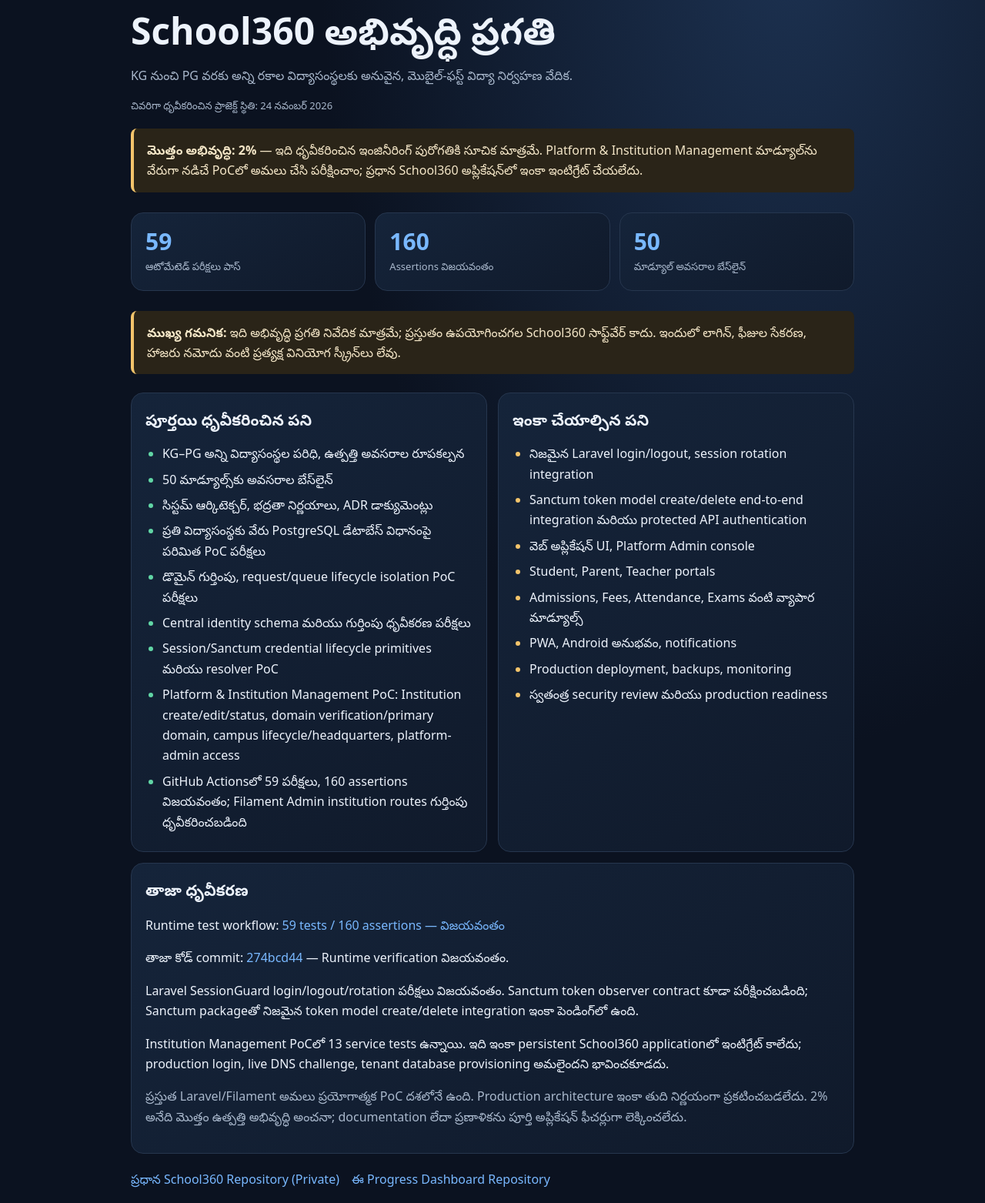
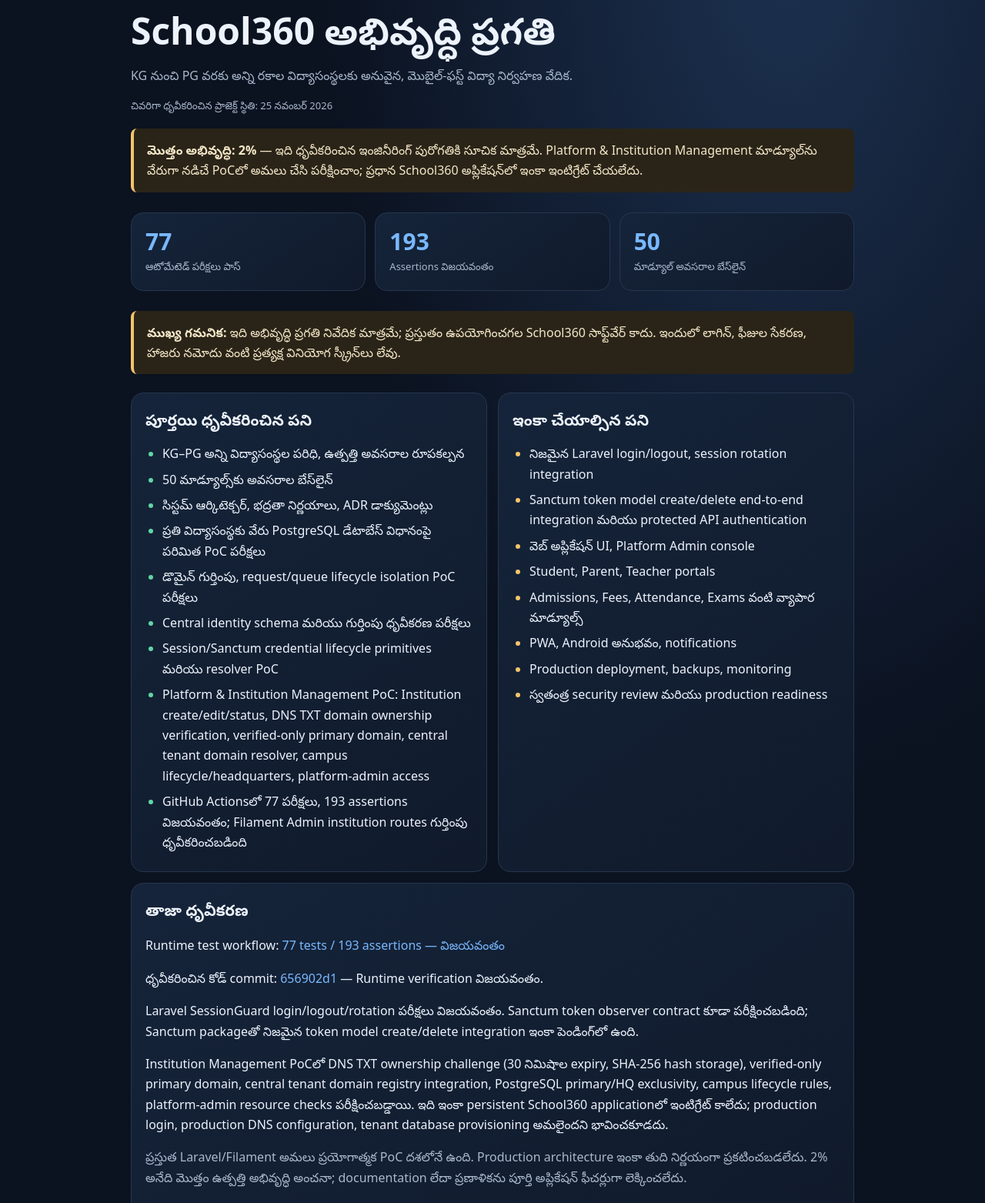
Before and after one commit to kkjan2007/School360-Progress, a plain HTML site: page index.html in a window 1280 px wide. Shown: the part 80-1643 px from the top of the page at 77% size. Drawn offline with Linux system fonts and the light colour scheme.

Commit message:
Update public progress dashboard with verified 77-test milestone

```diff
--- a/index.html
+++ b/index.html
@@ -19,11 +19,11 @@ a{color:var(--blue);text-decoration:none}a:hover{text-decoration:underline}.link
 <div class="top"><strong>School360</strong><span class="tag">అభివృద్ధి నివేదిక</span></div>
 <h1>School360 అభివృద్ధి ప్రగతి</h1>
 <p class="sub">KG నుంచి PG వరకు అన్ని రకాల విద్యాసంస్థలకు అనువైన, మొబైల్-ఫస్ట్ విద్యా నిర్వహణ వేదిక.</p>
-<div class="updated">చివరిగా ధృవీకరించిన ప్రాజెక్ట్ స్థితి: 24 నవంబర్ 2026</div>
+<div class="updated">చివరిగా ధృవీకరించిన ప్రాజెక్ట్ స్థితి: 25 నవంబర్ 2026</div>
 <div class="notice"><strong>మొత్తం అభివృద్ధి: 2%</strong> — ఇది ధృవీకరించిన ఇంజినీరింగ్ పురోగతికి సూచిక మాత్రమే. Platform & Institution Management మాడ్యూల్‌ను వేరుగా నడిచే PoCలో అమలు చేసి పరీక్షించాం; ప్రధాన School360 అప్లికేషన్‌లో ఇంకా ఇంటిగ్రేట్ చేయలేదు.</div>
 <section class="stats" aria-label="ధృవీకరించిన పరీక్షా గణాంకాలు">
-<div class="stat"><strong>59</strong><span>ఆటోమేటెడ్ పరీక్షలు పాస్</span></div>
-<div class="stat"><strong>160</strong><span>Assertions విజయవంతం</span></div>
+<div class="stat"><strong>77</strong><span>ఆటోమేటెడ్ పరీక్షలు పాస్</span></div>
+<div class="stat"><strong>193</strong><span>Assertions విజయవంతం</span></div>
 <div class="stat"><strong>50</strong><span>మాడ్యూల్ అవసరాల బేస్‌లైన్</span></div>
 </section>
 <div class="notice"><strong>ముఖ్య గమనిక:</strong> ఇది అభివృద్ధి ప్రగతి నివేదిక మాత్రమే; ప్రస్తుతం ఉపయోగించగల School360 సాఫ్ట్‌వేర్ కాదు. ఇందులో లాగిన్, ఫీజుల సేకరణ, హాజరు నమోదు వంటి ప్రత్యక్ష వినియోగ స్క్రీన్‌లు లేవు.</div>
@@ -36,8 +36,8 @@ a{color:var(--blue);text-decoration:none}a:hover{text-decoration:underline}.link
 <li>డొమైన్ గుర్తింపు, request/queue lifecycle isolation PoC పరీక్షలు</li>
 <li>Central identity schema మరియు గుర్తింపు ధృవీకరణ పరీక్షలు</li>
 <li>Session/Sanctum credential lifecycle primitives మరియు resolver PoC</li>
-<li>Platform & Institution Management PoC: Institution create/edit/status, domain verification/primary domain, campus lifecycle/headquarters, platform-admin access</li>
-<li>GitHub Actionsలో 59 పరీక్షలు, 160 assertions విజయవంతం; Filament Admin institution routes గుర్తింపు ధృవీకరించబడింది</li>
+<li>Platform & Institution Management PoC: Institution create/edit/status, DNS TXT domain ownership verification, verified-only primary domain, central tenant domain resolver, campus lifecycle/headquarters, platform-admin access</li>
+<li>GitHub Actionsలో 77 పరీక్షలు, 193 assertions విజయవంతం; Filament Admin institution routes గుర్తింపు ధృవీకరించబడింది</li>
 </ul></section>
 <section class="panel pending"><h2>ఇంకా చేయాల్సిన పని</h2><ul>
 <li>నిజమైన Laravel login/logout, session rotation integration</li>
@@ -50,10 +50,10 @@ a{color:var(--blue);text-decoration:none}a:hover{text-decoration:underline}.link
 <li>స్వతంత్ర security review మరియు production readiness</li>
 </ul></section></div>
 <section class="panel"><h2>తాజా ధృవీకరణ</h2>
-<p>Runtime test workflow: <a href="https://github.com/kkjan2007/School360/actions/runs/45454901941">59 tests / 160 assertions — విజయవంతం</a></p>
-<p>తాజా కోడ్ commit: <a href="https://github.com/kkjan2007/School360/commit/274bcd44c64f7fe1be2932086c912c9e5a0e163a">274bcd44</a> — Runtime verification విజయవంతం.</p>
+<p>Runtime test workflow: <a href="https://github.com/kkjan2007/School360/actions/runs/45539719950">77 tests / 193 assertions — విజయవంతం</a></p>
+<p>ధృవీకరించిన కోడ్ commit: <a href="https://github.com/kkjan2007/School360/commit/656902d1adb00ff3b52f0dd16370a8c05c8900ff">656902d1</a> — Runtime verification విజయవంతం.</p>
 <p>Laravel SessionGuard login/logout/rotation పరీక్షలు విజయవంతం. Sanctum token observer contract కూడా పరీక్షించబడింది; Sanctum packageతో నిజమైన token model create/delete integration ఇంకా పెండింగ్‌లో ఉంది.</p>
-<p>Institution Management PoCలో 13 service tests ఉన్నాయి. ఇది ఇంకా persistent School360 applicationలో ఇంటిగ్రేట్ కాలేదు; production login, live DNS challenge, tenant database provisioning అమలైందని భావించకూడదు.</p>
+<p>Institution Management PoCలో DNS TXT ownership challenge (30 నిమిషాల expiry, SHA-256 hash storage), verified-only primary domain, central tenant domain registry integration, PostgreSQL primary/HQ exclusivity, campus lifecycle rules, platform-admin resource checks పరీక్షించబడ్డాయి. ఇది ఇంకా persistent School360 applicationలో ఇంటిగ్రేట్ కాలేదు; production login, production DNS configuration, tenant database provisioning అమలైందని భావించకూడదు.</p>
 <p class="muted">ప్రస్తుత Laravel/Filament అమలు ప్రయోగాత్మక PoC దశలోనే ఉంది. Production architecture ఇంకా తుది నిర్ణయంగా ప్రకటించబడలేదు. 2% అనేది మొత్తం ఉత్పత్తి అభివృద్ధి అంచనా; documentation లేదా ప్రణాళికను పూర్తి అప్లికేషన్ ఫీచర్లుగా లెక్కించలేదు.</p>
 </section>
 <div class="links"><a href="https://github.com/kkjan2007/School360">ప్రధాన School360 Repository (Private)</a><a href="https://github.com/kkjan2007/School360-Progress">ఈ Progress Dashboard Repository</a></div>
```
